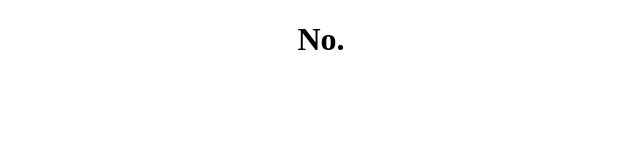
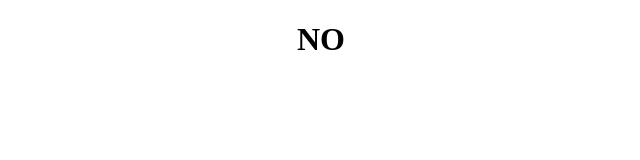
Before and after one commit to doespixelfedfederate/doespixelfedfederate.github.io, a plain HTML site: page index.html in a window 1280 px wide. Shown: the full height of the page, 319-959 px from the left. Drawn offline with Linux system fonts and the light colour scheme.

Commit message:
Add passion to response

```diff
--- a/index.html
+++ b/index.html
@@ -4,6 +4,6 @@
     <title>Does PixelFed Federate Yet?</title>
   </head>
   <body style="text-align: center">
-    <h1>No.</h1>
+    <h1>NO</h1>
   </body>
 </html>
```
